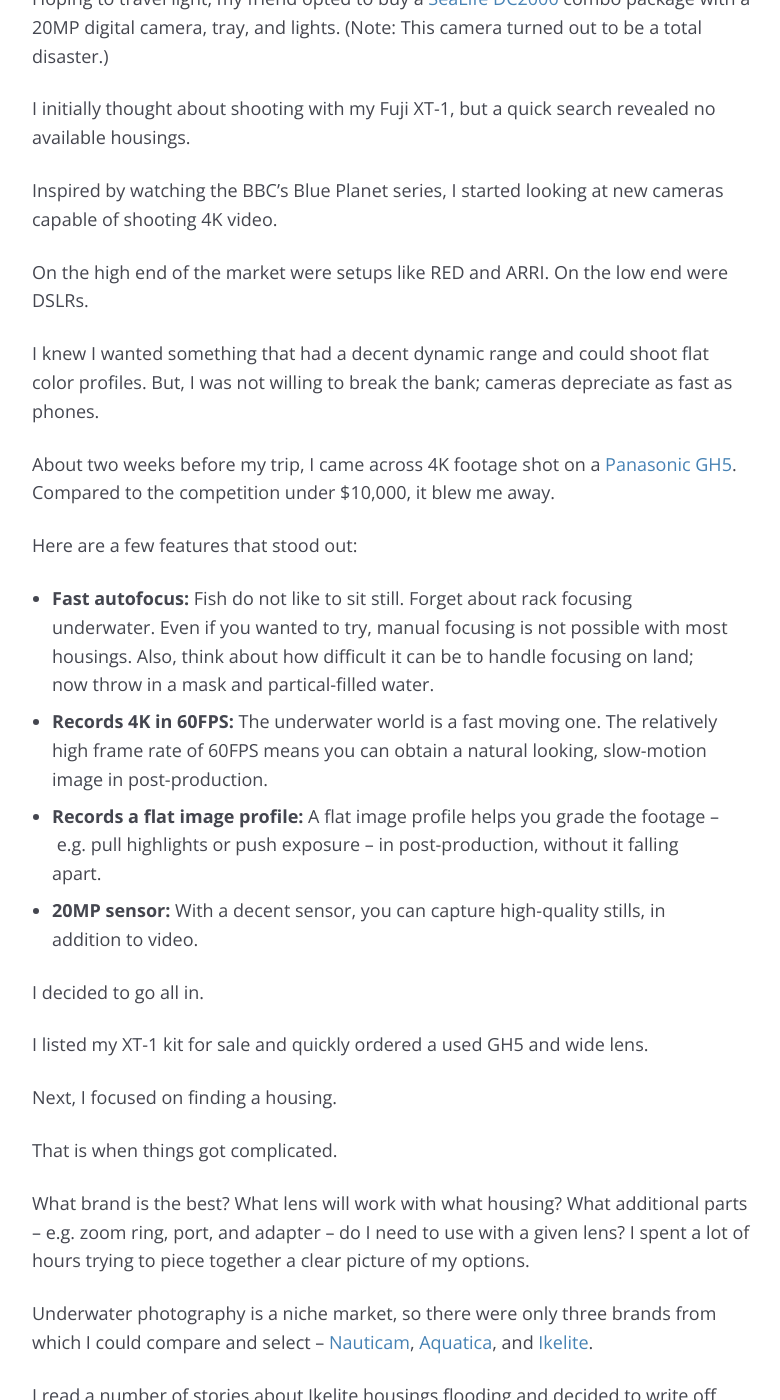
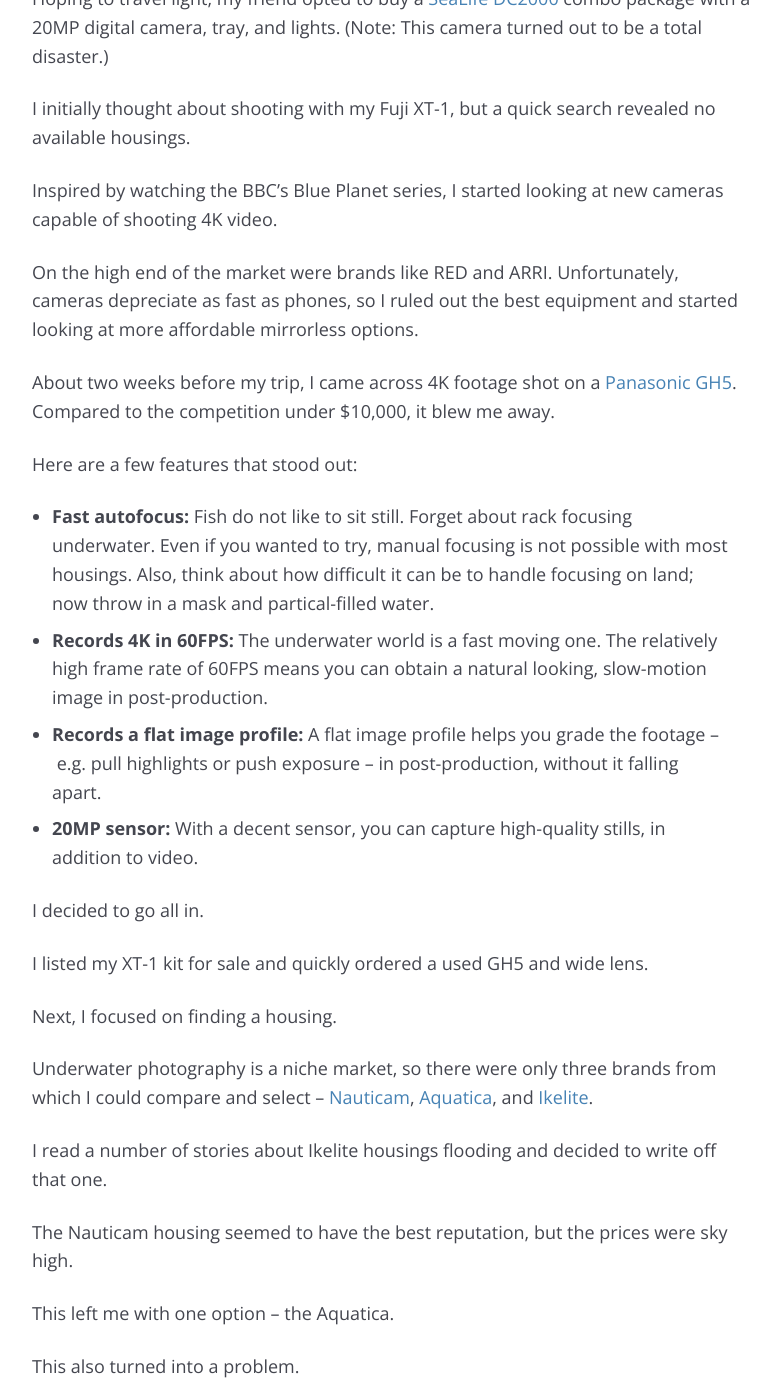
Before and after one commit to mcknightlabs/rtmup, a Jekyll site: the page built from _posts/goal/2018-01-30-uwphotography.md, in a window 1280 px wide and 1400 px high, scrolled down 1315 px. Shown: the whole window, without its empty margins (248-1028 px from the left). Built offline with Jekyll 4.4.1, drawn with Linux system fonts in a browser that asks for light colours; comment, search, counter and statistics services are not loaded; some of the changed text lies outside the part shown.

Commit message:
updates uw post

```diff
--- a/_posts/goal/2018-01-30-uwphotography.md
+++ b/_posts/goal/2018-01-30-uwphotography.md
@@ -30,9 +30,7 @@
 
 Inspired by watching the BBC's Blue Planet series, I started looking at new cameras capable of shooting 4K video.
 
-On the high end of the market were setups like RED and ARRI. On the low end were DSLRs.
-
-I knew I wanted something that had a decent dynamic range and could shoot flat color profiles. But, I was not willing to break the bank; cameras depreciate as fast as phones.
+On the high end of the market were brands like RED and ARRI. Unfortunately, cameras depreciate as fast as phones, so I ruled out the best equipment and started looking at more affordable mirrorless options.
 
 About two weeks before my trip, I came across 4K footage shot on a [Panasonic GH5](https://www.amazon.com/PANASONIC-Mirrorless-Camera-Megapixels-DC-GH5KBODY/dp/B01MZ3LQQ5). Compared to the competition under $10,000, it blew me away.
 
@@ -48,10 +46,6 @@
 I listed my XT-1 kit for sale and quickly ordered a used GH5 and wide lens.
 
 Next, I focused on finding a housing.
-
-That is when things got complicated.
-
-What brand is the best? What lens will work with what housing? What additional parts – e.g. zoom ring, port, and adapter – do I need to use with a given lens? I spent a lot of hours trying to piece together a clear picture of my options.
 
 Underwater photography is a niche market, so there were only three brands from which I could compare and select – [Nauticam](https://www.nauticam.com/products/na-gh5-housing-for-panasonic-lumix-gh5-camera), [Aquatica](http://www.aquatica.ca/en/products_dslr_agh5.html), and [Ikelite](https://www.ikelite.com/products/200dl-underwater-housing-for-panasonic-lumix-gh5-mirrorless-micro-four-thirds-cameras).
 
@@ -73,7 +67,7 @@
 
 A representative from Aquatica told me the next batch of housings was arriving from the paint shop within a few days. I offered to pay extra to have it overnighted, via Backscatter, to DC. Even with this extra expense, the overall price remained significantly cheaper than the Nauticam.
 
-For extra peace-of-mind, I also purchased the add-on [Aquatica SURVEYOR vacuum & moisture sensor system](http://aquatica.ca/en/accessories_surveyor.html). Before entering the water, I could turn on a moisture sensor inside the housing and pump out the air to form a vacuum. If the vaccum became compromised or the moisture sensor detected water while on the dive, an audible alarm would sound and a bright red LED would flash.
+For extra peace of mind, I also purchased the add-on [Aquatica SURVEYOR vacuum & moisture sensor system](http://aquatica.ca/en/accessories_surveyor.html). Before entering the water, I could turn on a moisture sensor inside the housing and pump out the air to form a vacuum. If the vaccum became compromised or the moisture sensor detected water while on the dive, an audible alarm would sound and a bright red LED would flash.
 
 I received the gear just in time – a few days before I flew out.
 
```
